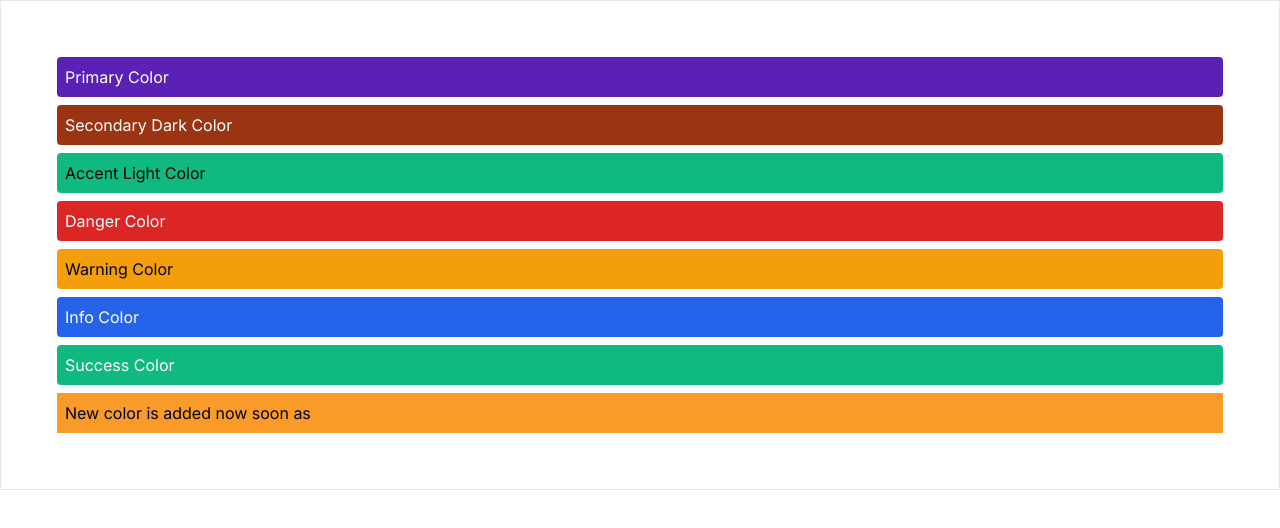
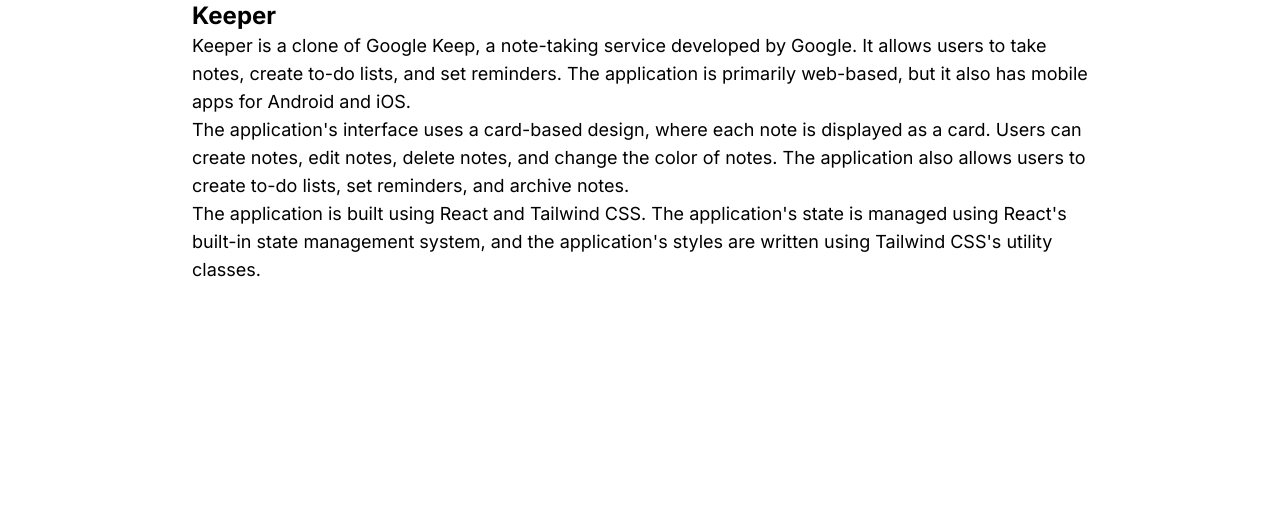
Before and after one commit to tchasinga/single-page, a Next.js app: page / in a window 1280 px wide. Shown: the top 528 px of the page. Built offline with nearby package versions, Linux system fonts and the light colour scheme.

Commit message:
New code is added now for commit

```diff
--- a/src/app/Pages/ExampleComponent.jsx
+++ b/src/app/Pages/ExampleComponent.jsx
@@ -1,33 +1,10 @@
 import React from 'react';
+import Keeper from './Keeper';
 
 const ExampleComponent = () => {
   return (
-    <div className="p-4">
-      <div className="bg-primary text-white p-2 rounded">
-        Primary Color
-      </div>
-      <div className="bg-secondary-dark text-white p-2 rounded mt-2">
-        Secondary Dark Color
-      </div>
-      <div className="bg-accent-light text-black p-2 rounded mt-2">
-        Accent Light Color
-      </div>
-      <div className="bg-danger text-white p-2 rounded mt-2">
-        Danger Color
-      </div>
-      <div className="bg-warning text-black p-2 rounded mt-2 ">
-        Warning Color
-      </div>
-      <div className="bg-info text-white p-2 rounded mt-2">
-        Info Color
-      </div>
-      <div className="bg-success text-white p-2 rounded mt-2">
-        Success Color
-      </div>
-
-      <div className="bg-coloring-light p-2 text-black mt-2">
-        New color is added now soon as
-      </div>
+    <div className="">
+      <Keeper/>
     </div>
   );
 };
--- /dev/null
+++ b/src/app/Pages/Keeper.jsx
@@ -0,0 +1,12 @@
+import React from 'react'
+
+export default function Keeper() {
+  return (
+    <div className="">
+        <h1 className="text-2xl font-bold">Keeper</h1>
+        <p className="text-lg">Keeper is a clone of Google Keep, a note-taking service developed by Google. It allows users to take notes, create to-do lists, and set reminders. The application is primarily web-based, but it also has mobile apps for Android and iOS.</p>
+        <p className="text-lg">The application's interface uses a card-based design, where each note is displayed as a card. Users can create notes, edit notes, delete notes, and change the color of notes. The application also allows users to create to-do lists, set reminders, and archive notes.</p>
+        <p className="text-lg">The application is built using React and Tailwind CSS. The application's state is managed using React's built-in state management system, and the application's styles are written using Tailwind CSS's utility classes.</p>
+    </div>
+  )
+}
--- a/src/app/page.jsx
+++ b/src/app/page.jsx
@@ -6,7 +6,7 @@ import ExampleComponent from "./Pages/ExampleComponent";
 export default function Home() {
 
   return (
-    <main className="max-w-1xl w-full border mx-auto p-10">
+    <main className="max-w-4xl mx-auto w-full">
       <ExampleComponent/>
     </main>
   );
```
